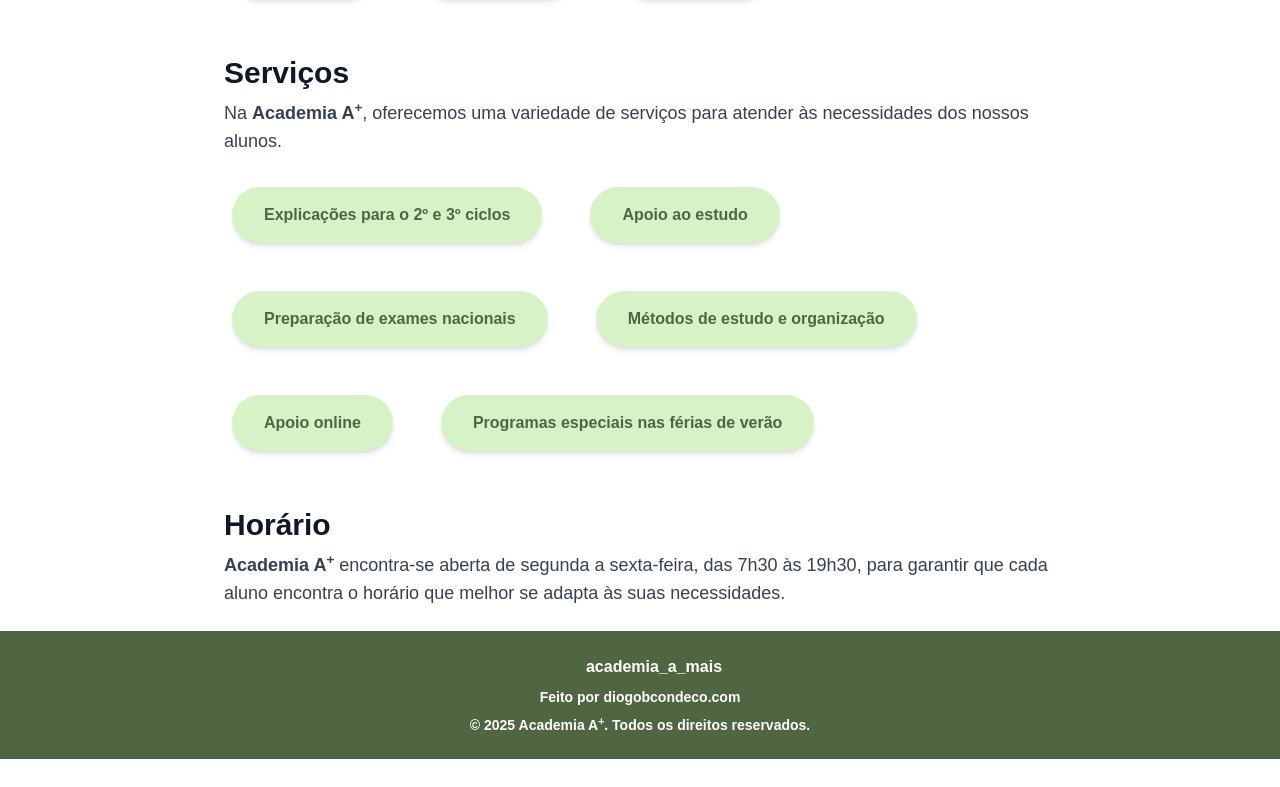
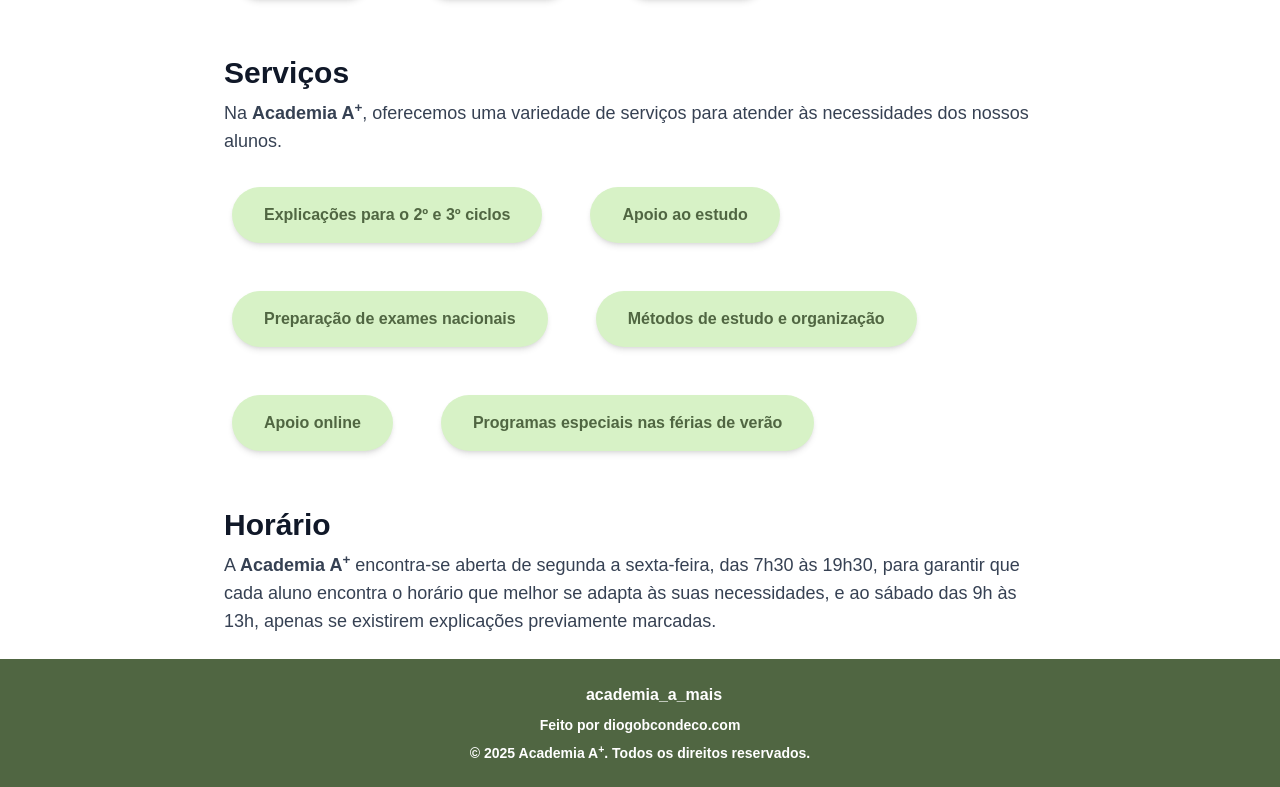
Before and after one commit to diogobcondeco/academia-aplus, a Next.js app: page / in a window 1280 px wide. Shown: the part 905-1692 px from the top of the page. Before the commit the page ends 1664 px from the top, so only its background shows below. Built offline with nearby package versions, Linux system fonts and the light colour scheme; some icons are missing.

Commit message:
schedule text change

```diff
--- a/components/Schedule.tsx
+++ b/components/Schedule.tsx
@@ -7,9 +7,10 @@ export default function Schedule() {
     <Wrapper>
       <Title text="Horário" />
       <p className="text-lg text-gray-700">
-        {<AcademiaName />} encontra-se aberta de segunda a sexta-feira, das 7h30
-        às 19h30, para garantir que cada aluno encontra o horário que melhor se
-        adapta às suas necessidades.
+        A {<AcademiaName />} encontra-se aberta de segunda a sexta-feira, das
+        7h30 às 19h30, para garantir que cada aluno encontra o horário que
+        melhor se adapta às suas necessidades, e ao sábado das 9h às 13h, apenas
+        se existirem explicações previamente marcadas.
       </p>
     </Wrapper>
   );
```
